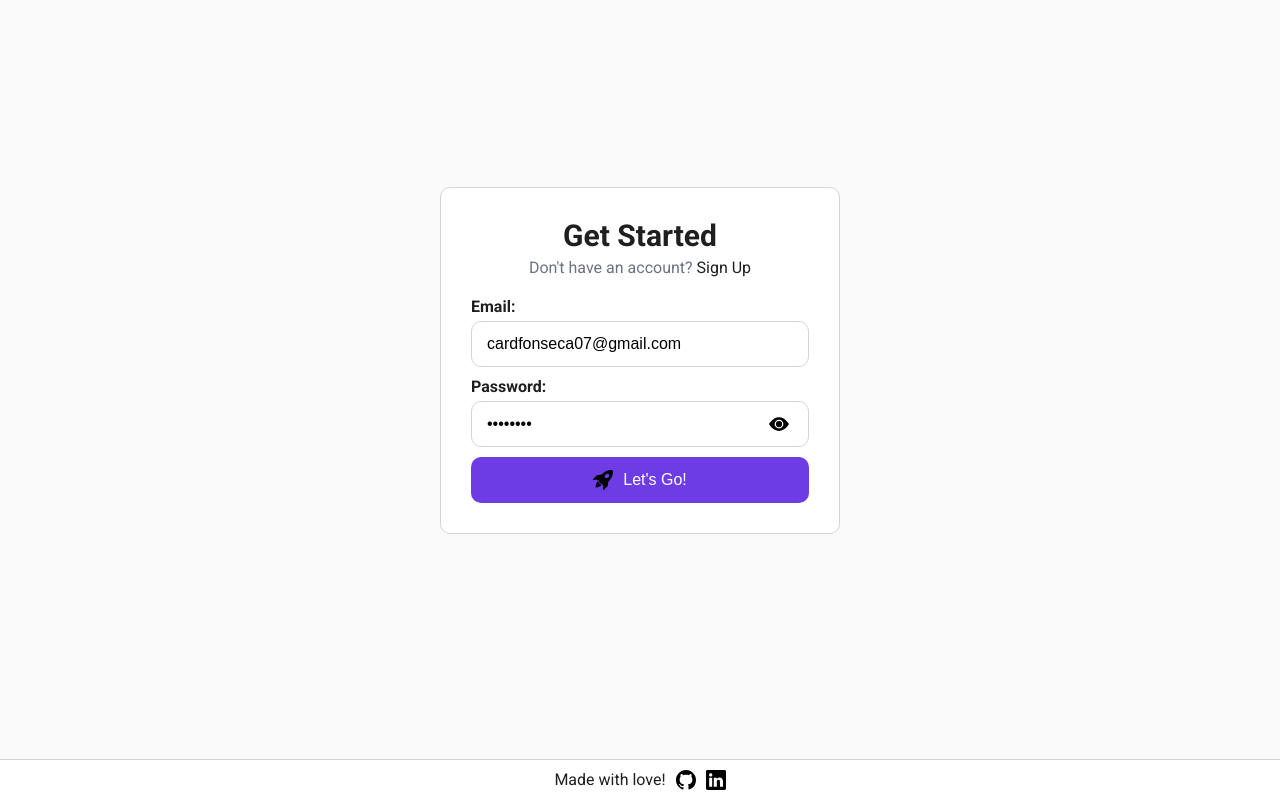
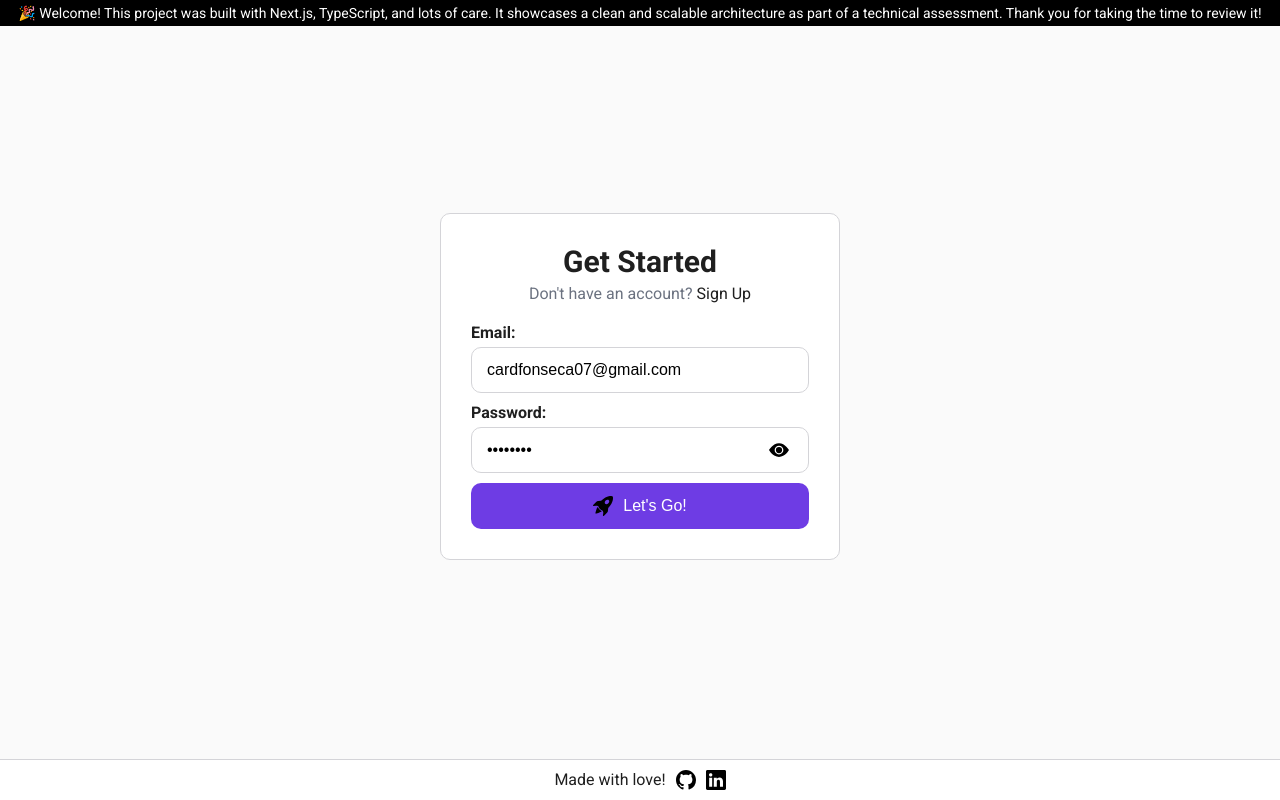
Before and after one commit to CarlosFonseca75/aura-challenge, a Next.js app in the folder frontend/: page / in a window 1280 px wide. Built offline with nearby package versions, Linux system fonts and the light colour scheme.

Commit message:
feat: :sparkles: New beautiful banner added in the login page.

```diff
--- a/frontend/src/app/page.tsx
+++ b/frontend/src/app/page.tsx
@@ -1,8 +1,10 @@
 import { LoginCard } from "@/components/login/LoginCard";
+import { Banner } from "@/components/common/Banner";
 
 export default function Login() {
   return (
     <main>
+      <Banner />
       <LoginCard />
     </main>
   );
--- /dev/null
+++ b/frontend/src/components/common/Banner.tsx
@@ -0,0 +1,13 @@
+import styles from "./styles/Banner.module.scss";
+
+const Banner = () => {
+  return (
+    <div className={styles.banner}>
+      🎉 Welcome! This project was built with Next.js, TypeScript, and lots of
+      care. It showcases a clean and scalable architecture as part of a
+      technical assessment. Thank you for taking the time to review it!
+    </div>
+  );
+};
+
+export { Banner };
--- /dev/null
+++ b/frontend/src/components/common/styles/Banner.module.scss
@@ -0,0 +1,7 @@
+.banner {
+  text-align: center;
+  font-size: 1.4rem;
+  background-color: var(--black-color);
+  color: var(--white-color);
+  padding: 0.5rem;
+}
```
